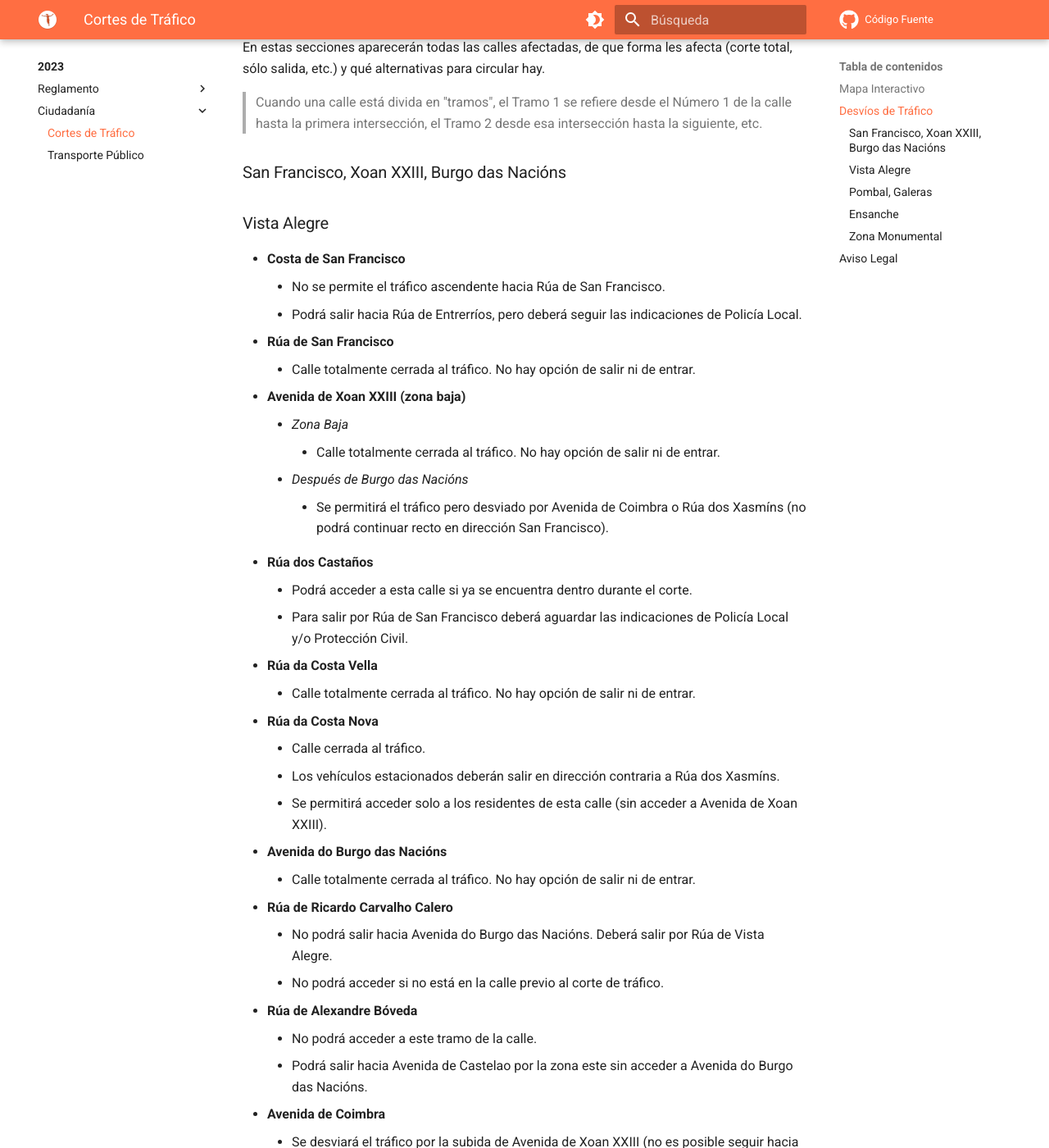
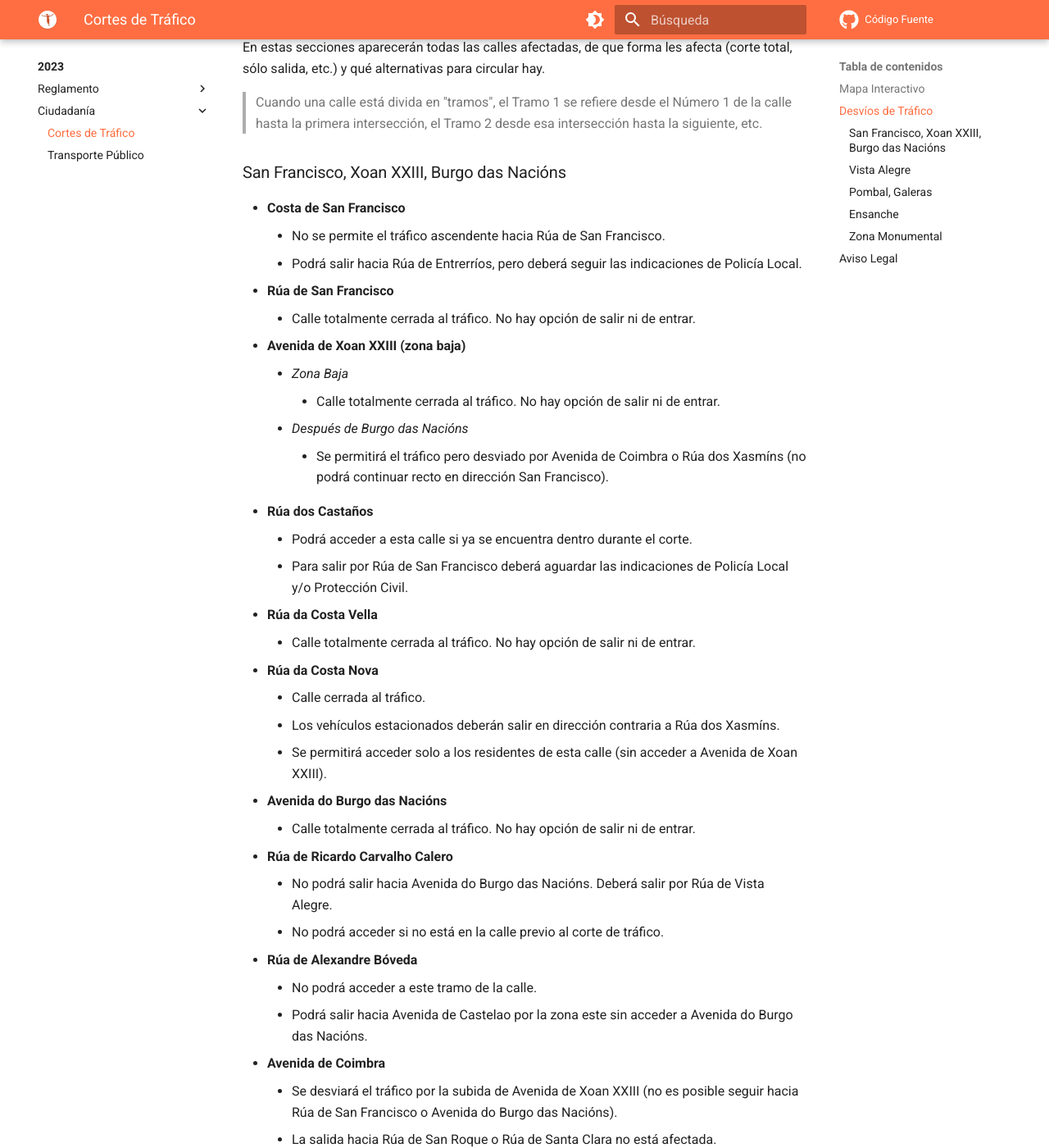
Before and after one commit to SantYaGo10K/Info, an MkDocs documentation site: the page built from info/ciudadania/trafico.md, in a window 1280 px wide and 1400 px high, scrolled down 1990 px. Shown: the whole window at 82% size. Built offline with MkDocs 1.6.1 and Material for MkDocs 9.7.7, drawn with Linux system fonts in a browser that asks for light colours; comment, search, counter and statistics services are not loaded.

Commit message:
Corregir Títulos

```diff
--- a/info/ciudadania/trafico.md
+++ b/info/ciudadania/trafico.md
@@ -56,8 +56,6 @@ qué alternativas para circular hay.
 
 ### San Francisco, Xoan XXIII, Burgo das Nacións
 
-### Vista Alegre
-
 * **Costa de San Francisco**
     * No se permite el tráfico ascendente hacia Rúa de San Francisco.
     * Podrá salir hacia Rúa de Entrerríos, pero deberá seguir las indicaciones de Policía Local.
```
Also changed, not shown: other parts of info/ciudadania/trafico.md (+2 -0 lines).
